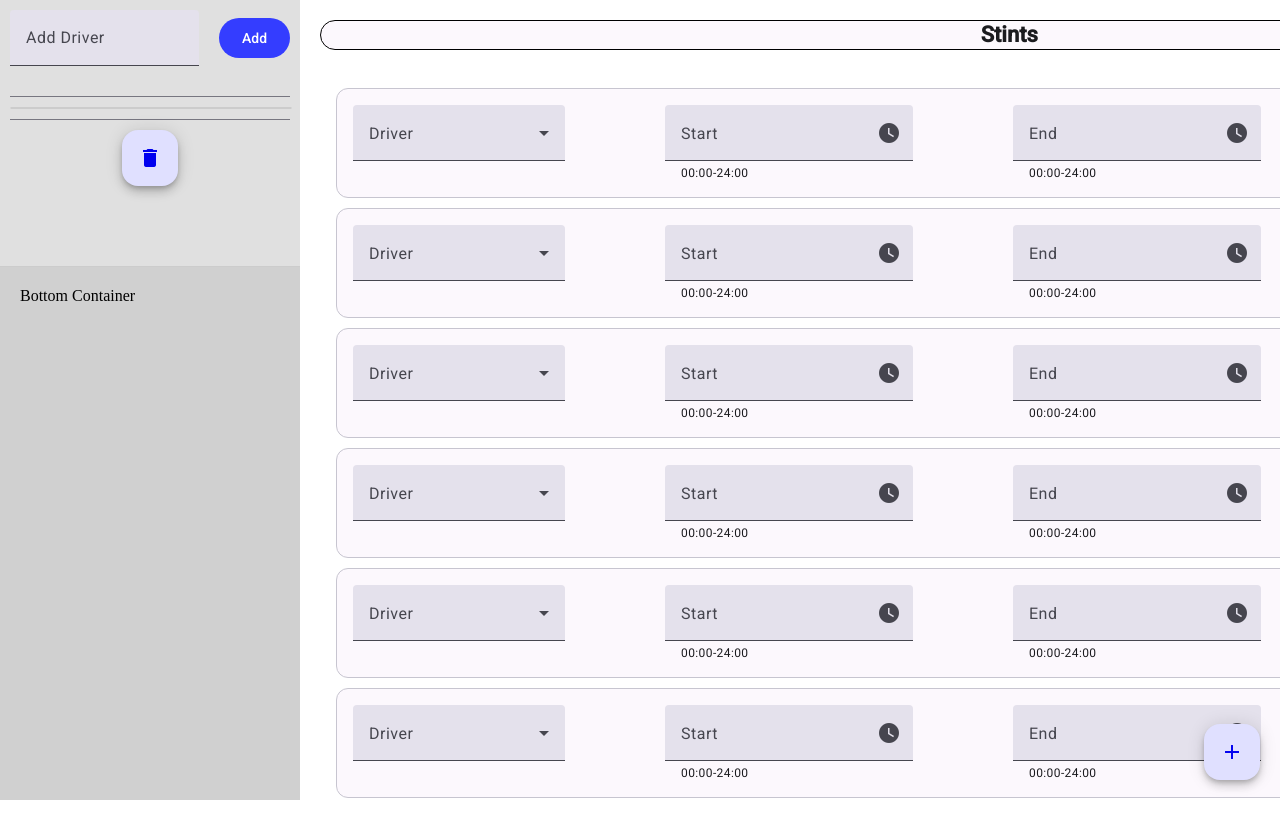
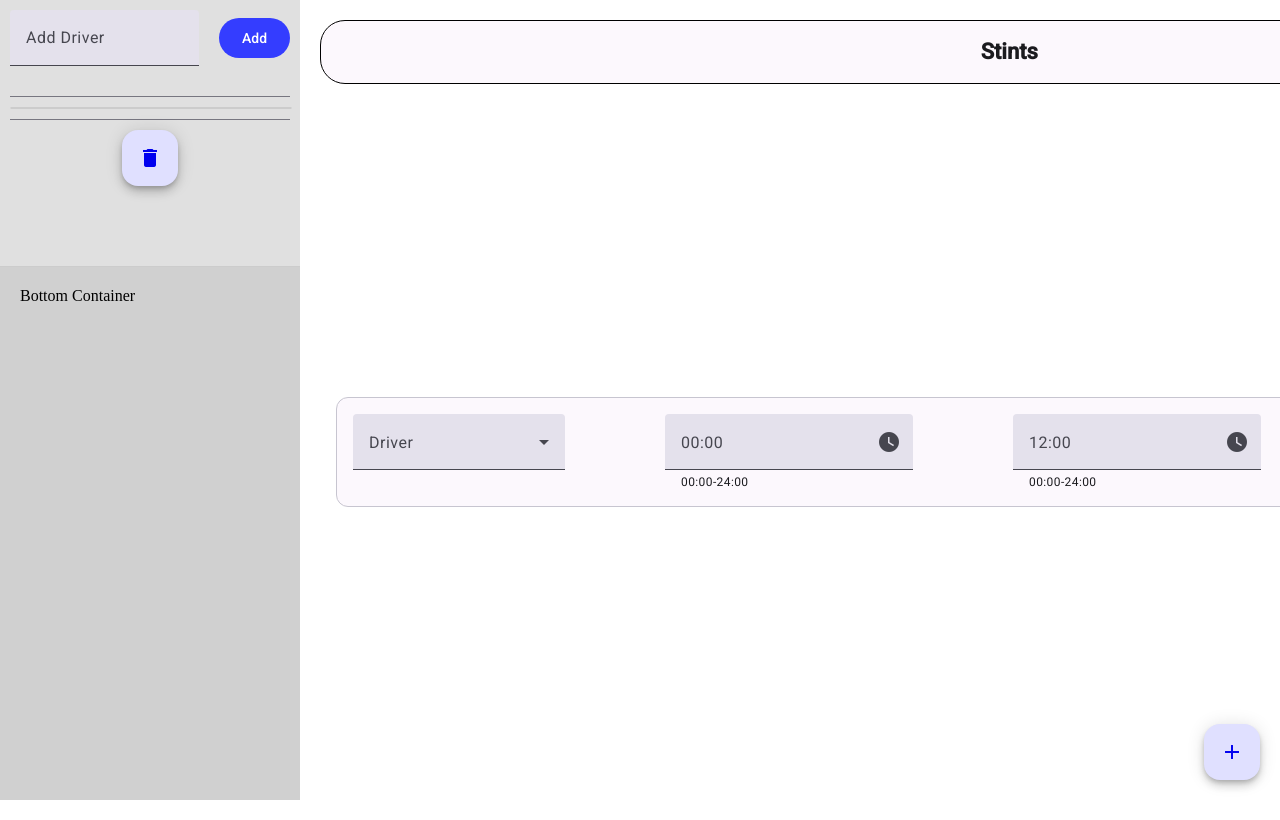
Before and after one commit to Marcoge/24h-helper, an Angular app: page / in a window 1280 px wide. Both pictures are taken after a click on the button "add". Shown: the top 820 px of the page. Built offline with nearby package versions, Linux system fonts and the light colour scheme.

Commit message:
Added data model for stints. Changing driver in stint-entry now updates model.

```diff
--- a/src/app/data.service.ts
+++ b/src/app/data.service.ts
@@ -1,4 +1,5 @@
 import { Injectable, signal } from '@angular/core';
+import { Stint } from './model/stint';
 
 @Injectable({
   providedIn: 'root',
@@ -6,4 +7,5 @@ import { Injectable, signal } from '@angular/core';
 export class DataService {
   constructor() {}
   public drivers = signal<string[]>([]);
+  public stints = signal<Stint[]>([]);
 }
--- /dev/null
+++ b/src/app/model/stint.ts
@@ -0,0 +1,21 @@
+export class Stint {
+  id: number;
+  driver: string;
+  start: string;
+  end: string;
+  isHeavy: boolean;
+
+  constructor(data: {
+    id: number;
+    driver: string;
+    start: string;
+    end: string;
+    isHeavy: boolean;
+  }) {
+    this.id = data.id;
+    this.driver = data.driver;
+    this.start = data.start;
+    this.end = data.end;
+    this.isHeavy = data.isHeavy;
+  }
+}
--- a/src/app/time-table-entry/time-table-entry.component.html
+++ b/src/app/time-table-entry/time-table-entry.component.html
@@ -3,15 +3,18 @@
     <mat-card-content class="stint-content">
       <mat-form-field>
         <mat-label>Driver</mat-label>
-        <mat-select>
-          @for (name of names; track name) {
-          <mat-option [value]="name">{{ name }}</mat-option>
+        <mat-select
+          [ngModel]="names()"
+          (ngModelChange)="onDriverSelected($event)"
+        >
+          @for (name of names(); track name) {
+          <mat-option [value]="name">{{ name }} </mat-option>
           }
         </mat-select>
       </mat-form-field>
       <div>
         <mat-form-field appearance="fill">
-          <mat-label>Start</mat-label>
+          <mat-label>{{ entry().start }}</mat-label>
           <input matInput />
           <mat-icon matSuffix>watch_later</mat-icon>
           <mat-hint>00:00-24:00</mat-hint>
@@ -19,13 +22,15 @@
       </div>
       <div>
         <mat-form-field appearance="fill">
-          <mat-label>End</mat-label>
+          <mat-label>{{ entry().end }}</mat-label>
           <input matInput />
           <mat-icon matSuffix>watch_later</mat-icon>
           <mat-hint>00:00-24:00</mat-hint>
         </mat-form-field>
       </div>
-      <div><mat-checkbox>Heavy Turn</mat-checkbox></div>
+      <div>
+        <mat-checkbox [(ngModel)]="entry().isHeavy">Heavy Turn</mat-checkbox>
+      </div>
       <div>
         <button mat-flat-button (click)="deleteStint()">Delete</button>
       </div>
--- a/src/app/time-table-entry/time-table-entry.component.ts
+++ b/src/app/time-table-entry/time-table-entry.component.ts
@@ -1,4 +1,4 @@
-import { Component, Input, ChangeDetectionStrategy } from '@angular/core';
+import { Component, ChangeDetectionStrategy, input } from '@angular/core';
 import { MatCardModule } from '@angular/material/card';
 import { MatCheckboxModule } from '@angular/material/checkbox';
 import { MatDividerModule } from '@angular/material/divider';
@@ -7,6 +7,9 @@ import { MatSelectModule } from '@angular/material/select';
 import { MatButtonModule } from '@angular/material/button';
 import { MatIconModule } from '@angular/material/icon';
 import { MatInputModule } from '@angular/material/input';
+import { FormsModule } from '@angular/forms';
+import { DataService } from '../data.service';
+import { Stint } from '../model/stint';
 
 @Component({
   selector: 'app-time-table-entry',
@@ -19,24 +22,36 @@ import { MatInputModule } from '@angular/material/input';
     MatInputModule,
     MatSelectModule,
     MatButtonModule,
+    FormsModule,
   ],
   templateUrl: './time-table-entry.component.html',
   styleUrl: './time-table-entry.component.scss',
   changeDetection: ChangeDetectionStrategy.OnPush,
 })
 export class TimeTableEntryComponent {
-  @Input() entry!: TimeTableEntry;
+  entry = input.required<Stint>();
+  names = this.dataService.drivers;
 
-  selected = 'driver';
-  names = ['laber', 'john', 'doe', 'smith', 'jane', 'brown'];
+  constructor(private dataService: DataService) {}
 
-  constructor() {}
+  onDriverSelected(event: any) {
+    const name = event;
+    this.dataService.stints.update((x) => {
+      const index = x.indexOf(this.entry());
+      x[index] = new Stint({
+        ...this.entry(),
+        driver: name,
+      });
+      return x;
+    });
+  }
 
-  deleteStint() {}
+  deleteStint() {
+    if (confirm('Are you sure you want to delete this entry?')) {
+      this.dataService.stints.update((value) => {
+        value.splice(value.indexOf(this.entry()), 1);
+        return value;
+      });
+    }
+  }
 }
-
-export interface TimeTableEntry {
-  driver: string;
-  start: string;
-  end: string;
-}
--- a/src/app/time-table/time-table.component.html
+++ b/src/app/time-table/time-table.component.html
@@ -3,9 +3,9 @@
     <span><b>Stints</b></span>
   </mat-toolbar>
   <mat-list class="stint-list">
-    @for (timeTableEntry of timeTableEntries; track timeTableEntries){
+    @for (stint of stints(); track stints){
     <mat-list-item class="stint-item">
-      <app-time-table-entry [entry]="timeTableEntry"></app-time-table-entry>
+      <app-time-table-entry [entry]="stint"></app-time-table-entry>
     </mat-list-item>
     }
   </mat-list>
--- a/src/app/time-table/time-table.component.ts
+++ b/src/app/time-table/time-table.component.ts
@@ -1,13 +1,11 @@
 import { Component } from '@angular/core';
 import { MatToolbarModule } from '@angular/material/toolbar';
 import { MatListModule } from '@angular/material/list';
-import {
-  TimeTableEntryComponent,
-  TimeTableEntry,
-} from '../time-table-entry/time-table-entry.component';
+import { TimeTableEntryComponent } from '../time-table-entry/time-table-entry.component';
 import { MatButtonModule } from '@angular/material/button';
 import { MatIconModule } from '@angular/material/icon';
 import { DataService } from '../data.service';
+import { Stint } from '../model/stint';
 
 @Component({
   selector: 'app-time-table',
@@ -22,17 +20,22 @@ import { DataService } from '../data.service';
   styleUrl: './time-table.component.scss',
 })
 export class TimeTableComponent {
-  timeTableEntry!: TimeTableEntry;
-  timeTableEntries: TimeTableEntry[] = [
-    { driver: 'laber', start: '09:00', end: '10:00' },
-    { driver: 'john', start: '10:00', end: '11:00' },
-    { driver: 'doe', start: '11:00', end: '12:00' },
-    { driver: 'smith', start: '12:00', end: '13:00' },
-    { driver: 'jane', start: '13:00', end: '14:00' },
-    { driver: 'brown', start: '14:00', end: '15:00' },
-  ];
+  stints = this.dataService.stints;
 
   constructor(private dataService: DataService) {}
 
-  addStint() {}
+  addStint() {
+    this.dataService.stints.update((stints) => {
+      return [
+        ...stints,
+        new Stint({
+          id: stints.length + 1,
+          driver: 'driver',
+          start: '00:00',
+          end: '12:00',
+          isHeavy: false,
+        }),
+      ];
+    });
+  }
 }
```
